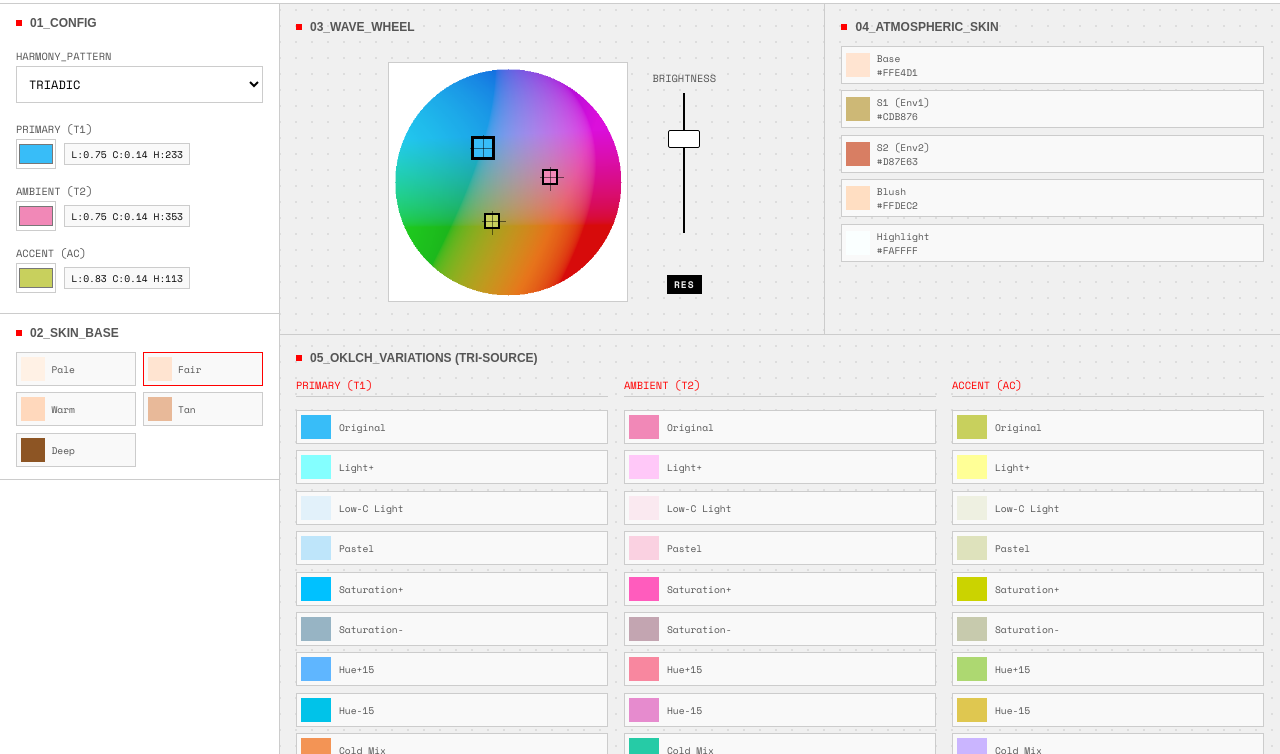
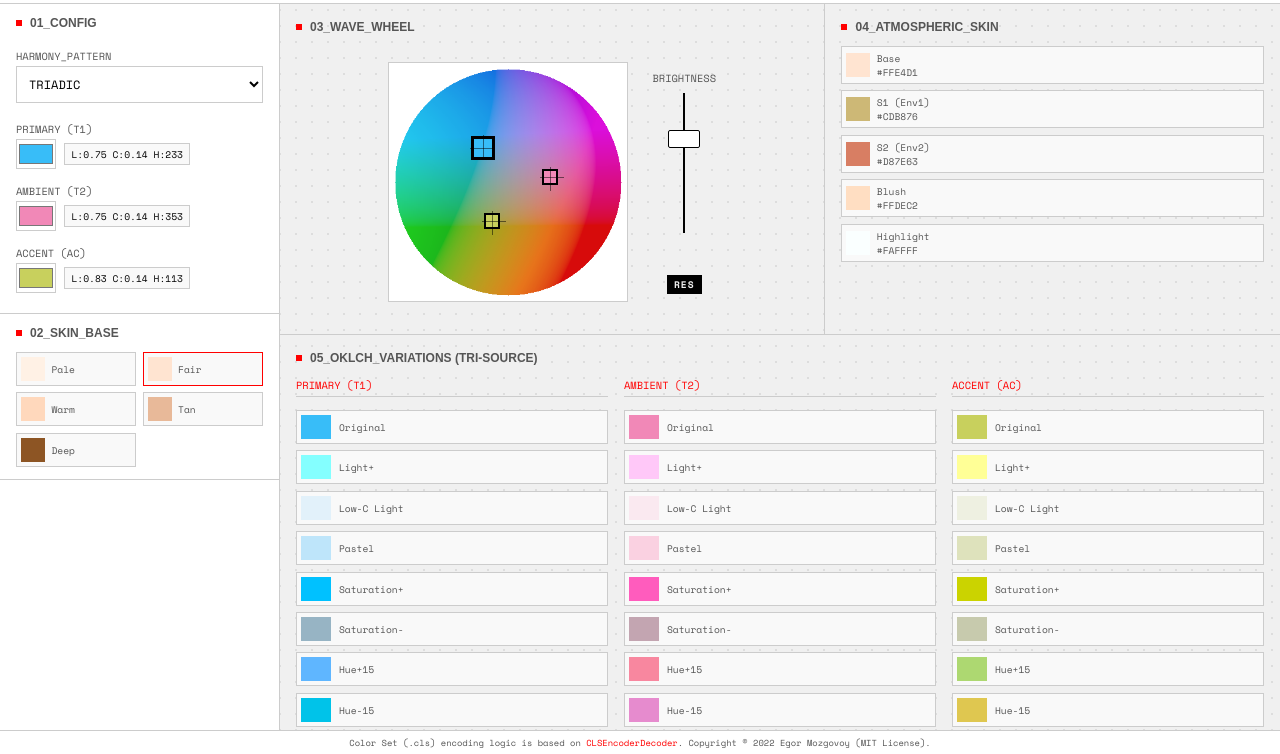
Before and after one commit to dubmiyako/oklch-color-palette, a website built with Vite: page index.html in a window 1280 px wide. Shown: the part 46-800 px from the top of the page. Built offline with nearby package versions, Linux system fonts and the light colour scheme; a web font is replaced by a local one.

Commit message:
feat: add footer with project credits and update gitignore to exclude scratch directory

```diff
--- a/index.html
+++ b/index.html
@@ -115,6 +115,12 @@
         </section>
     </main>
 
+    <footer class="app-footer">
+        <div class="credits">
+            Color Set (.cls) encoding logic is based on <a href="https://github.com/Equbuxu/CLSEncoderDecoder" target="_blank" rel="noopener">CLSEncoderDecoder</a>. Copyright &copy; 2022 Egor Mozgovoy (MIT License).
+        </div>
+    </footer>
+
     <div id="toast">SYSTEM_MESSAGE: COPIED</div>
 
     <script src="./app.js"></script>
--- a/style.css
+++ b/style.css
@@ -69,7 +69,7 @@ body {
 .container {
   display: grid;
   grid-template-columns: 280px 1fr;
-  height: calc(100vh - 50px);
+  height: calc(100vh - 50px - 24px);
 }
 
 .sidebar {
@@ -264,3 +264,25 @@ input[type="color"] { width: 40px; height: 30px; border: 1px solid var(--border-
 [data-theme="light"] .handle { border-color: black; }
 [data-theme="light"] .handle::before, [data-theme="light"] .handle::after { background: black; }
 [data-theme="light"] .lch-display, [data-theme="light"] .mini-color-group, [data-theme="light"] .skin-chip-wrapper { background: #f9f9f9; }
+
+/* Footer & Credits */
+.app-footer {
+  height: 24px;
+  display: flex;
+  align-items: center;
+  justify-content: center;
+  background: var(--bg-card);
+  border-top: 1px solid var(--border-main);
+  z-index: 100;
+}
+.credits {
+  font-size: 0.55rem;
+  color: var(--text-sub);
+}
+.credits a {
+  color: var(--accent-primary);
+  text-decoration: none;
+}
+.credits a:hover {
+  text-decoration: underline;
+}
```
Also changed, not shown: 1 other file.
